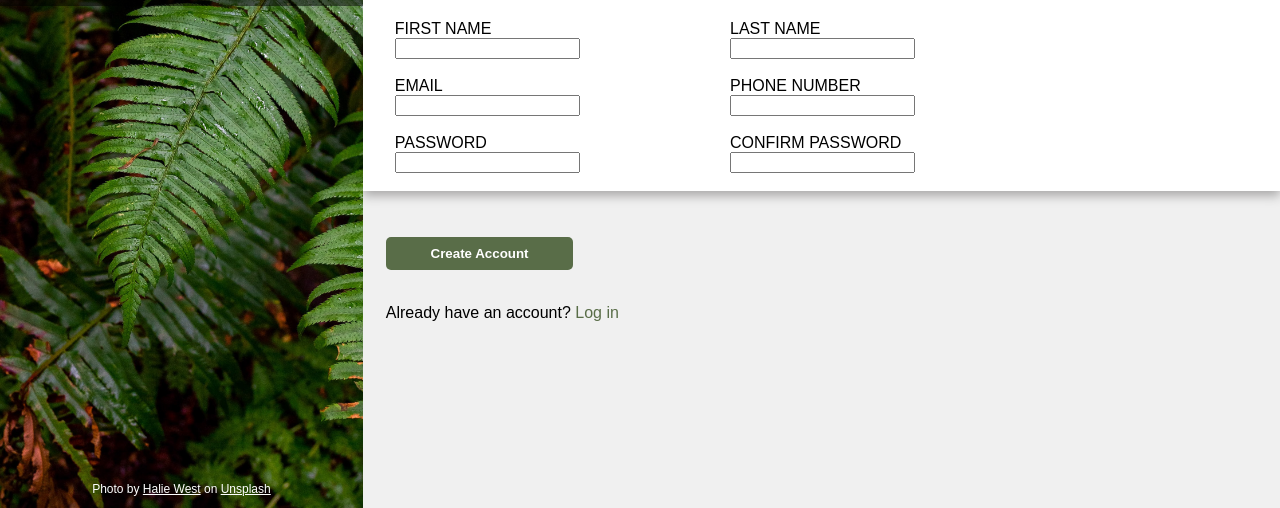
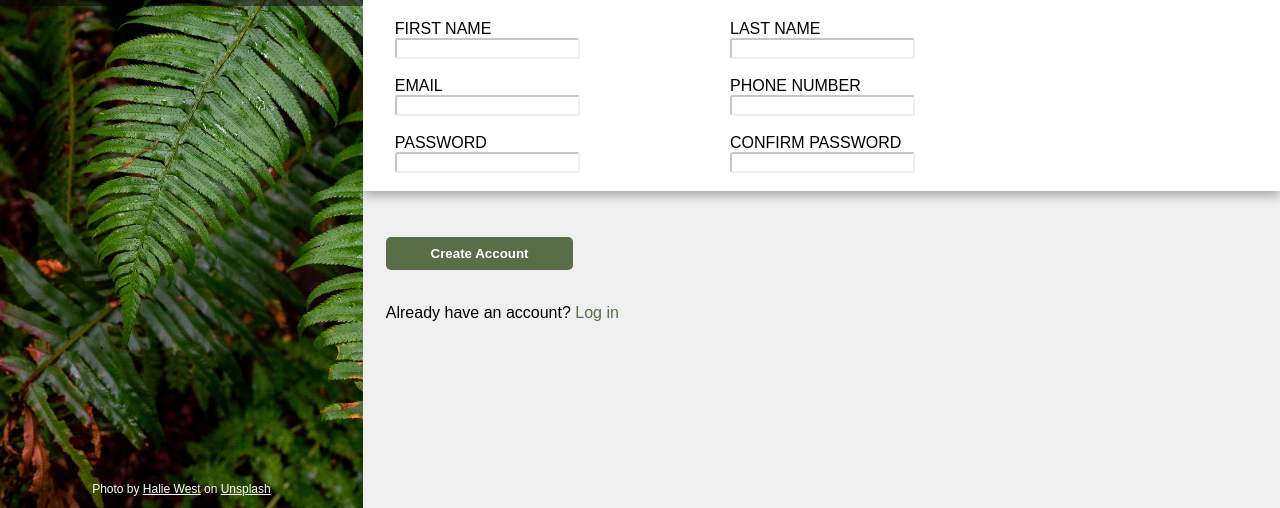
Before and after one commit to AbdurrahmanAfsa/signUpForm, a plain HTML site: page index.html in a window 1280 px wide. Shown: the part 292-800 px from the top of the page. Drawn offline with Linux system fonts and the light colour scheme.

Commit message:
edit the border of input elements

```diff
--- a/style.css
+++ b/style.css
@@ -93,4 +93,7 @@ form div{
 
 input{
     display: block;
+    border-color: #e0e0e07e;
+    border-radius: 3px;
+    border-width: 2px;
 }
```
